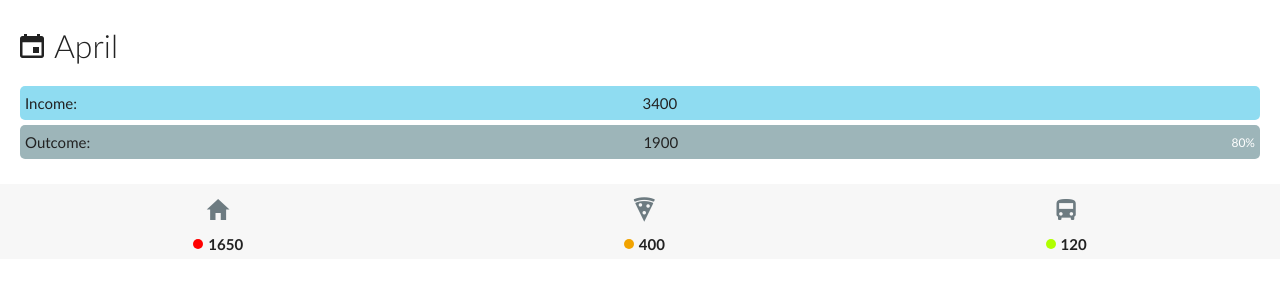
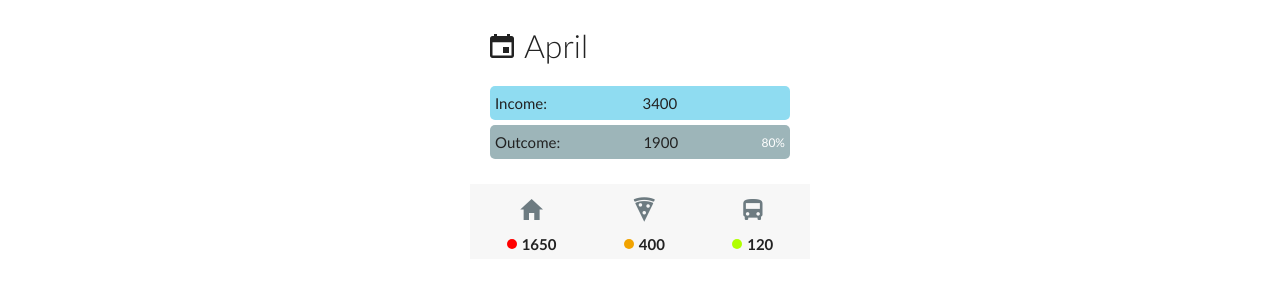
Before and after one commit to iuliancarnaru/financial-app, a React (Create React App) app: page / in a window 1280 px wide. Shown: the top 300 px of the page. Built offline with nearby package versions, Linux system fonts and the light colour scheme.

Commit message:
adding container

```diff
--- a/src/components/App.js
+++ b/src/components/App.js
@@ -3,7 +3,7 @@ import Dashboard from "./Dashboard";
 
 const App = () => {
   return (
-    <div>
+    <div className="main-container">
       <Dashboard />
     </div>
   );
--- a/src/style/__objects.scss
+++ b/src/style/__objects.scss
@@ -1,7 +1,13 @@
+.main-container {
+  max-width: 34rem;
+  margin: 0 auto;
+}
+
 .dashboard-main {
   display: flex;
   flex-direction: column;
 }
+
 .dashboard-container {
   // background-color: $color-primary--light-grey;
   padding: 2rem;
@@ -59,9 +65,11 @@
     &--bad {
       background-color: #ff0000;
     }
+
     &--medium {
       background-color: #f1a300;
     }
+
     &--good {
       background-color: #b0ff00;
     }
```
